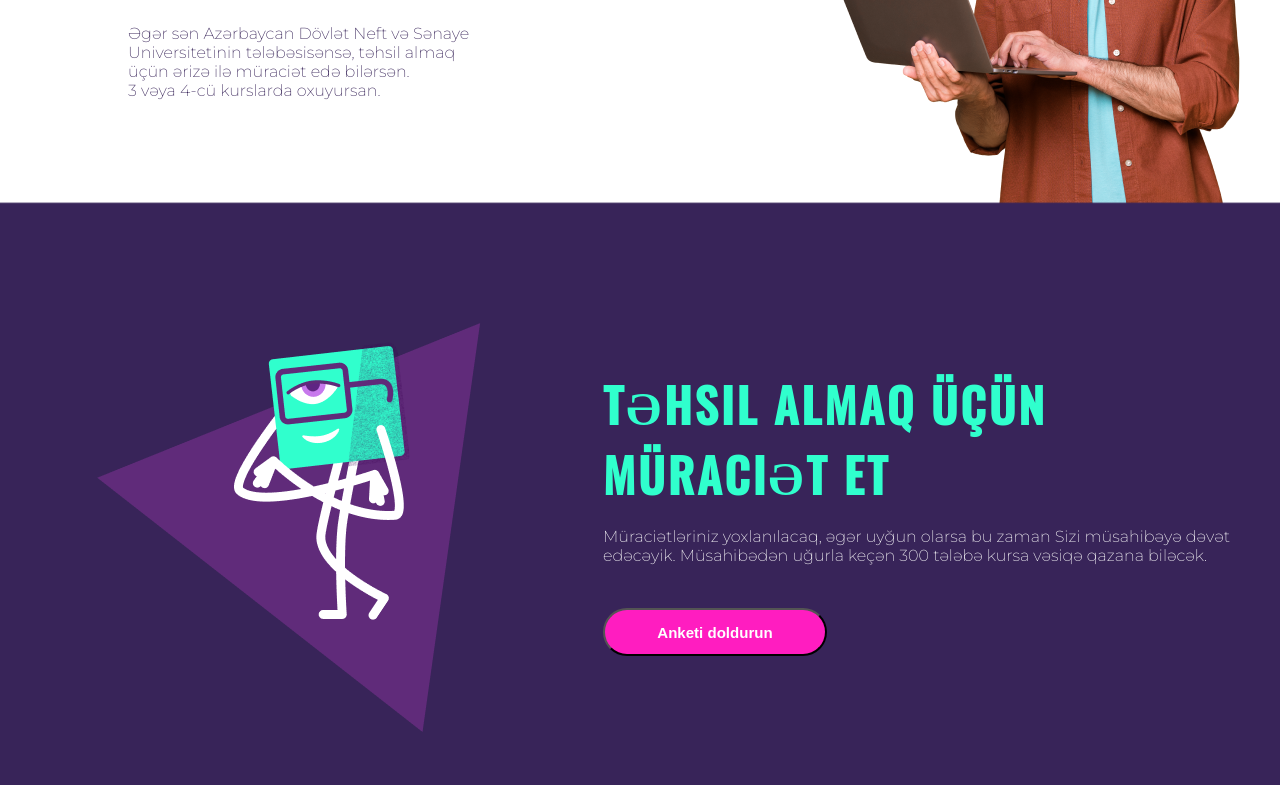
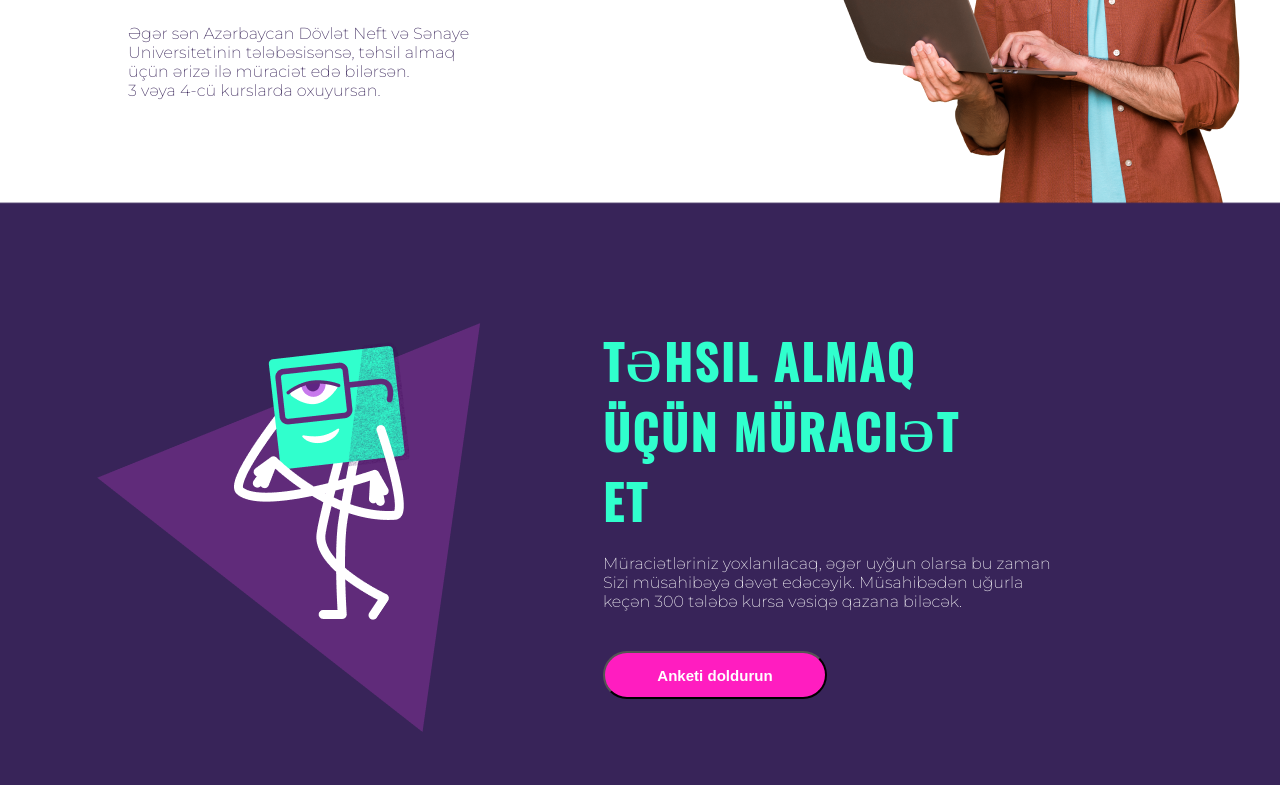
Before and after one commit to elvincelilov/Layout, a plain HTML site: page Layihe/index.html in a window 1280 px wide. Shown: the part 3419-4219 px from the top of the page. Drawn offline with nearby package versions, Linux system fonts and the light colour scheme.

Commit message:
algoritmika

```diff
--- a/Layihe/style.css
+++ b/Layihe/style.css
@@ -355,12 +355,14 @@ a{
     letter-spacing:3px;
     text-transform: uppercase;
     color: #30FFCD;
+    width: 410px;
 }
 .musahibe{
     font-family: Montserrat;
     font-weight: 500;
     font-size: 16px;
     color: #FFFFFF;
+    width: 448px;
 }
 .elaqe{
     display: flex;
```
